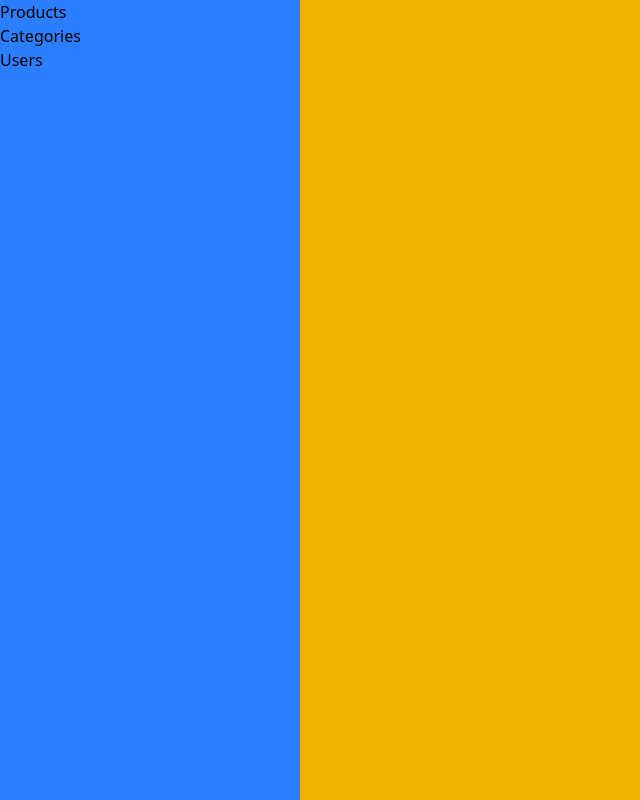
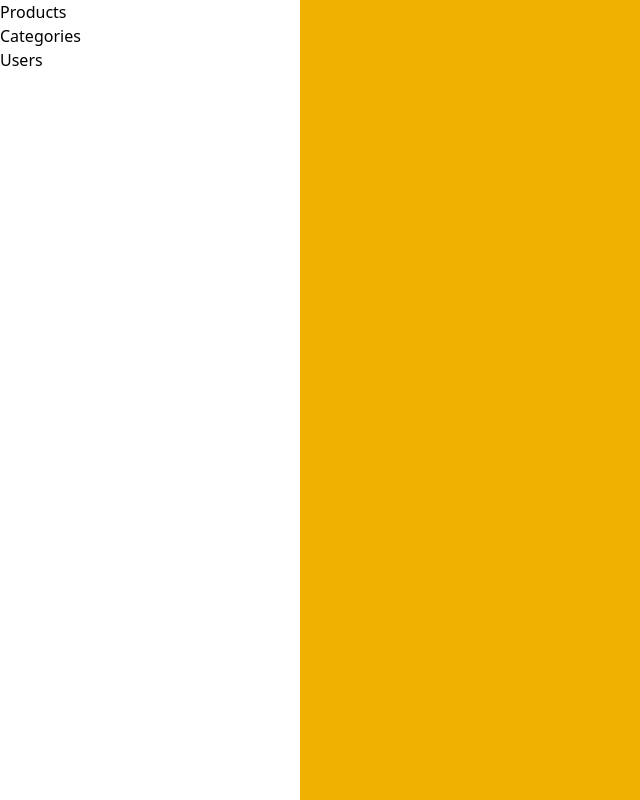
Before and after one commit to Asithalak/fronted-one, a React (Vite) app: page /admin in a window 1280 px wide. Shown: the whole page, without its empty margins (0-640 px from the left). Built offline with nearby package versions, Linux system fonts and the light colour scheme.

Commit message:
Admin Content

```diff
--- a/src/App.jsx
+++ b/src/App.jsx
@@ -17,7 +17,7 @@ function App() {
         <Route path="/" element={<HomePage/>}/>
         <Route path="/login" element={<Loginpage/>}/>
         <Route path="/signup" element={<SignUp/>}/>
-        <Route path="/admin" element={<AdminPages/>}/>
+        <Route path="/admin/*" element={<AdminPages/>}/>
         <Route path="/*" element={<h1>404 Not Found</h1>}/>
       </Routes>
     </div>
--- a/src/pages/adminPages.jsx
+++ b/src/pages/adminPages.jsx
@@ -1,15 +1,20 @@
-import { Link } from "react-router-dom"
+import { Link, Routes, Route} from "react-router-dom"
 export default function AdminPages(){
     return (
-        <div className="w-full h-screen bg-red-700 flex">
-           {/* Sidebar */}
-           <div className="h-full w-[300px] bg-blue-500 flex flex-col">
+        <div className="w-full h-screen  flex">
+
+           <div className="h-full w-[300px]  flex flex-col">
                 <Link to="/admin/product">Products</Link>
                 <Link to="/admin/category">Categories</Link>
                 <Link to="/admin/user">Users</Link>
            </div>
+           {/* Admin Content */}
            <div className="h-full w-[calc(100%-300px)] bg-yellow-500">
-
+                <Routes path="/*">
+                    <Route path="/product" element={<h1>Product</h1>} />
+                    <Route path="/category" element={<h1>Category</h1>} />
+                    <Route path="/user" element={<h1>User</h1>} />
+                </Routes>
            </div>
         </div>
     )
```
